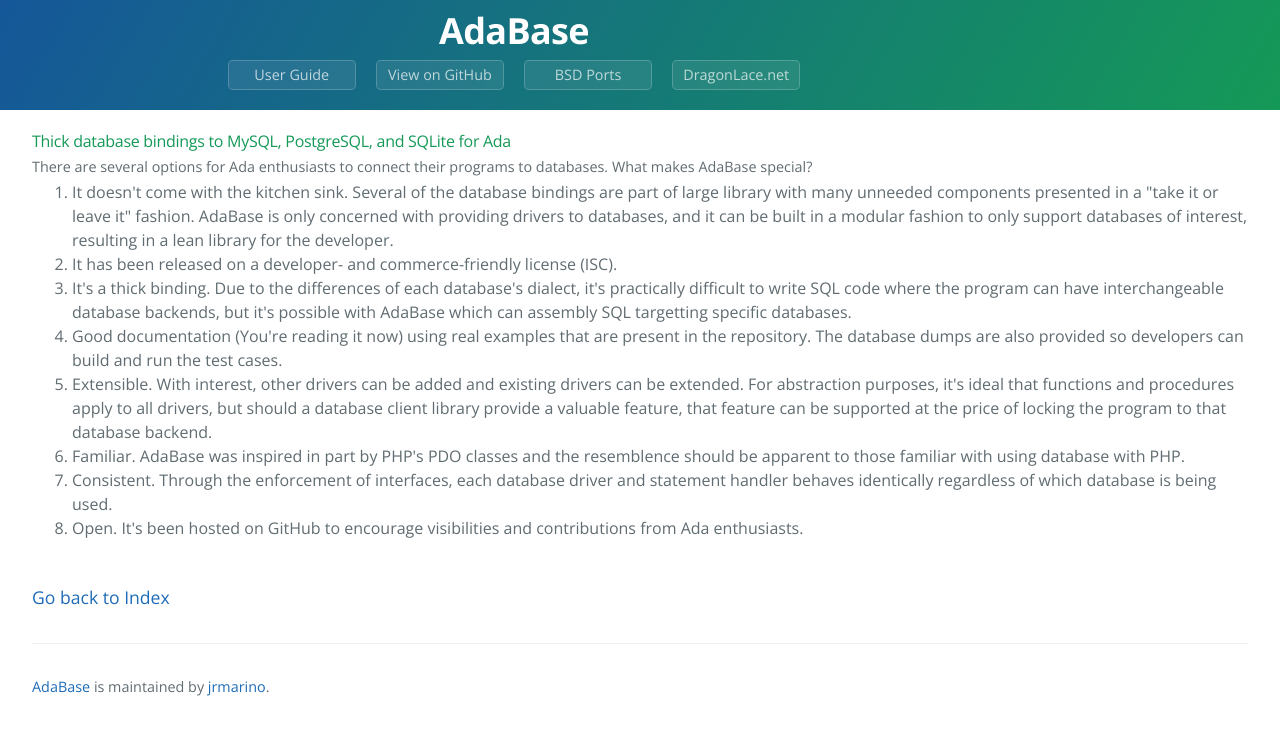
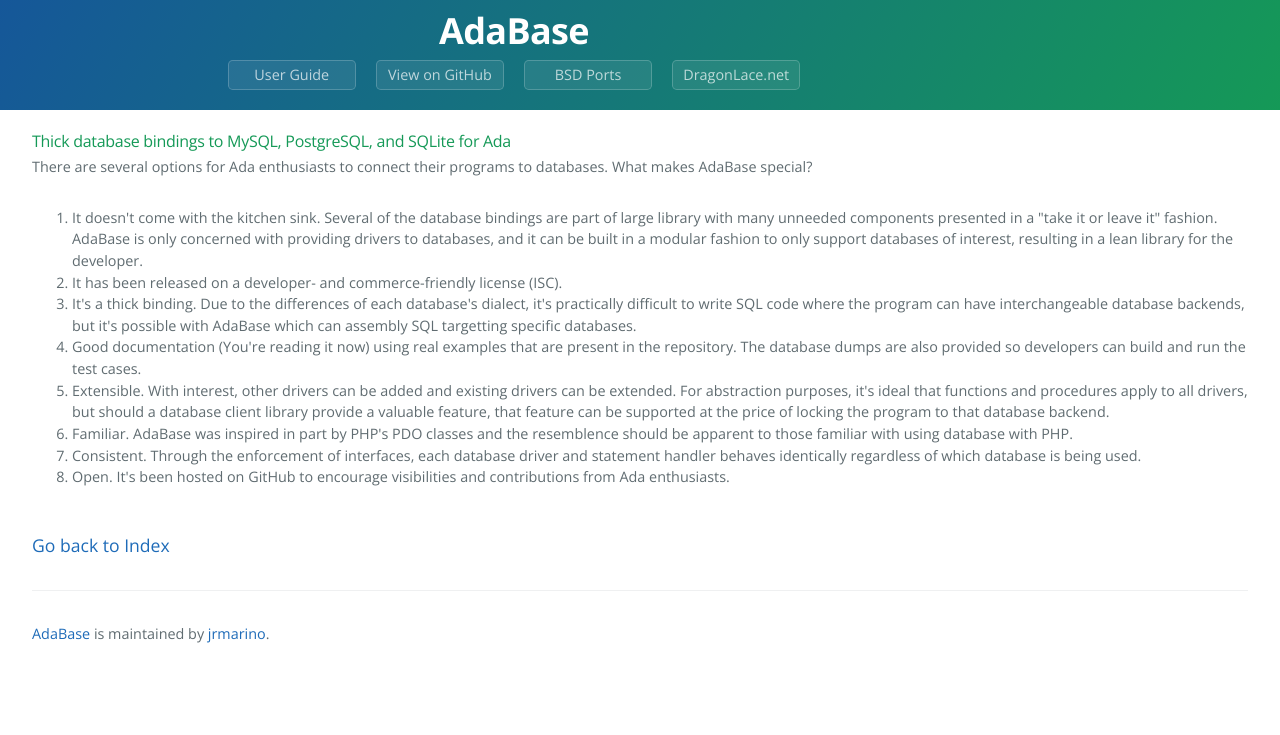
Before and after one commit to jrmarino/AdaBase, a Jekyll site: the page built from introduction.md, in a window 1280 px wide. Shown: the top 735 px of the page. Built offline with Jekyll 4.4.1, drawn with Linux system fonts in a browser that asks for light colours.

Commit message:
Another aesthestics pass at introduction

```diff
--- a/introduction.md
+++ b/introduction.md
@@ -7,6 +7,7 @@
 <p>
 There are several options for Ada enthusiasts to connect their programs
 to databases.  What makes AdaBase special?</p>
+<br/>
 <ol>
 <li>It doesn't come with the kitchen sink.  Several of the database
 bindings are part of large library with many unneeded components presented
--- a/stylesheets/adabase-stylesheet.css
+++ b/stylesheets/adabase-stylesheet.css
@@ -245,5 +245,5 @@
 	color: #111;
 }
 .introduction li {
-    font-size: 1rem;
+    font-size: 0.9rem;
 }
```
